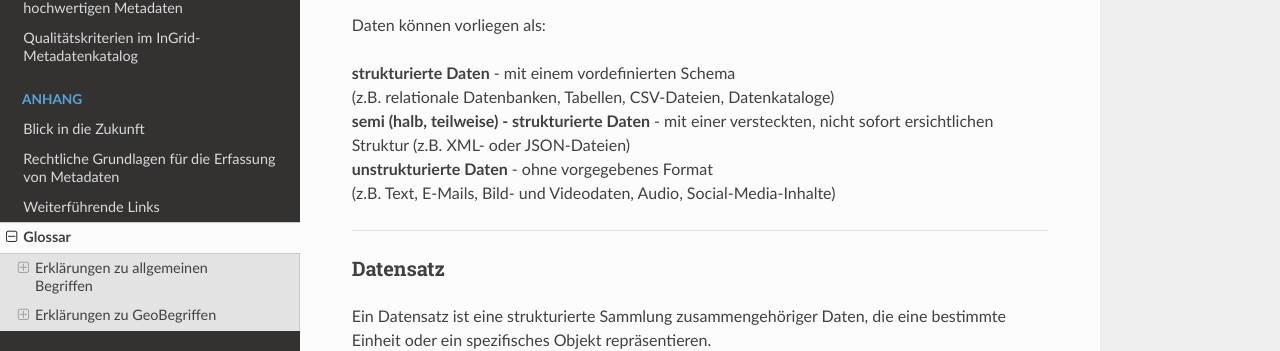
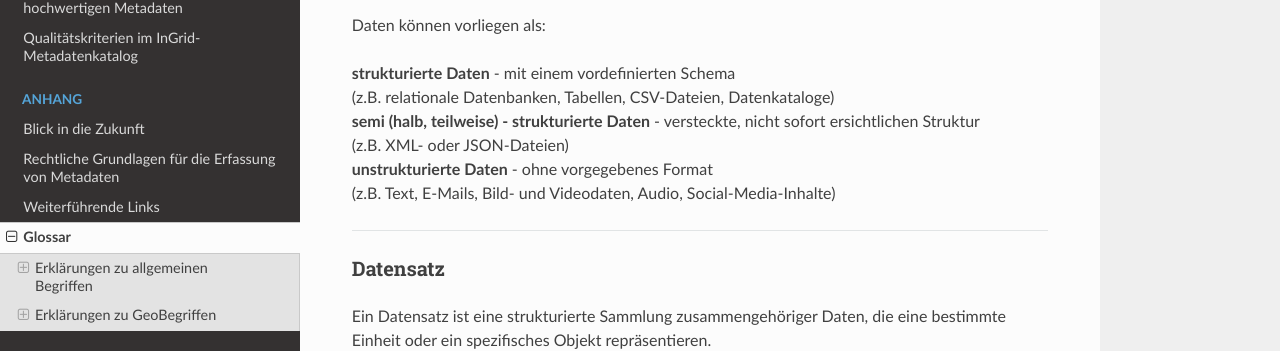
Before and after one commit to tomiwo/ingrid-mdk-st-high-quality-metadata, a Sphinx documentation site: the page built from docs/anhang/wichtige-begriffe.rst, in a window 1280 px wide and 900 px high. Shown: the part 374-725 px from the top of the window. Built offline with Sphinx 7.4.7 and the Read the Docs theme 3.1.0, drawn with Linux system fonts in a browser that asks for light colours.

Commit message:
Update wichtige-begriffe.rst

```diff
--- a/docs/anhang/wichtige-begriffe.rst
+++ b/docs/anhang/wichtige-begriffe.rst
@@ -22,7 +22,8 @@ Daten können vorliegen als:
 
 | **strukturierte Daten** - mit einem vordefinierten Schema
 | (z.B. relationale Datenbanken, Tabellen, CSV-Dateien, Datenkataloge)
-| **semi (halb, teilweise) - strukturierte Daten** - mit einer versteckten, nicht sofort ersichtlichen Struktur (z.B. XML- oder JSON-Dateien)
+| **semi (halb, teilweise) - strukturierte Daten** - versteckte, nicht sofort ersichtlichen Struktur
+| (z.B. XML- oder JSON-Dateien)
 | **unstrukturierte Daten** - ohne vorgegebenes Format
 | (z.B. Text, E-Mails, Bild- und Videodaten, Audio, Social-Media-Inhalte)
 
```
